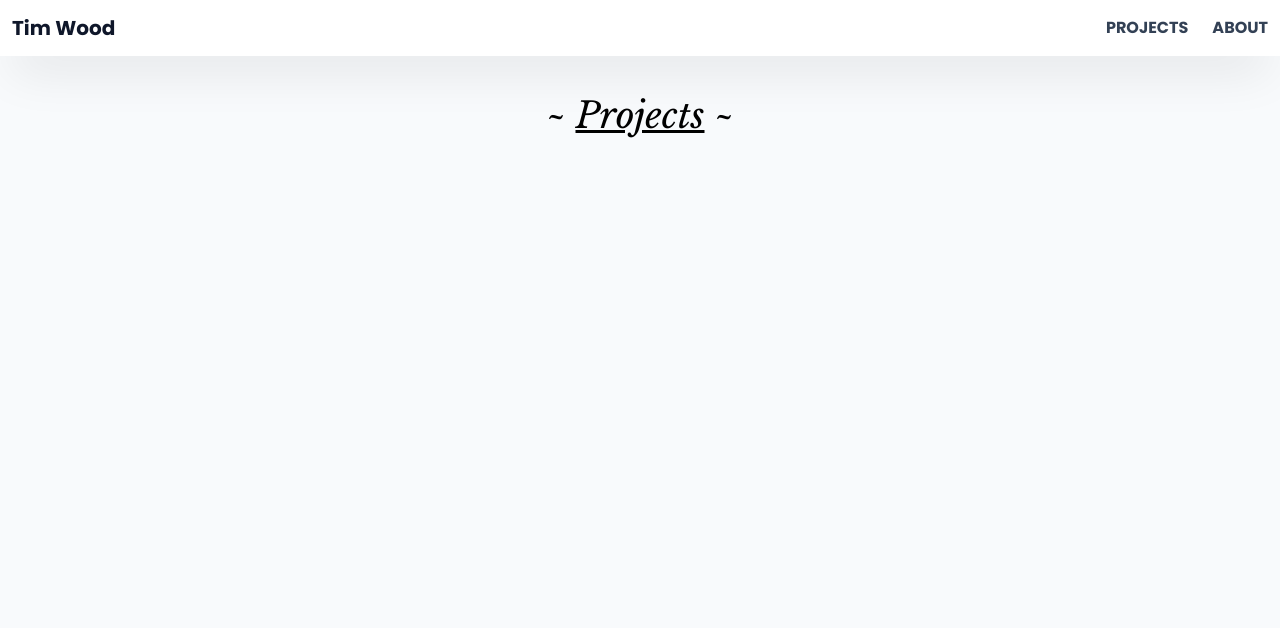
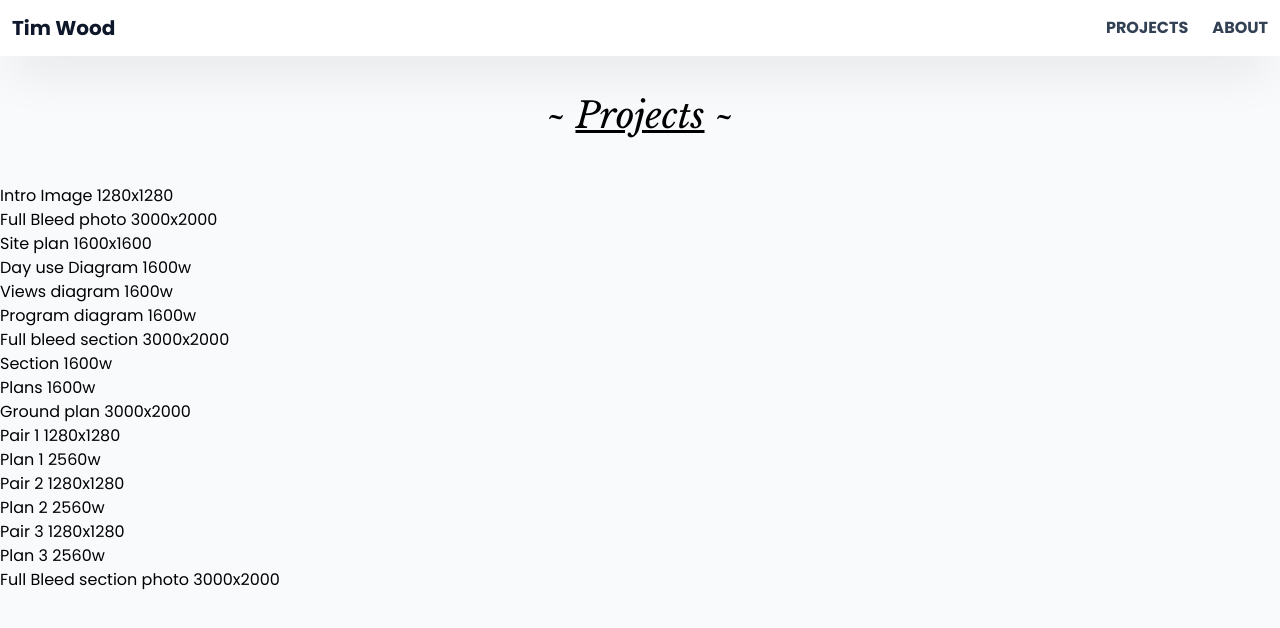
Before and after one commit to timrwood/portfolio, a SvelteKit app: page /projects/muse-athletic-club in a window 1280 px wide. Shown: the top 628 px of the page. Built offline with nearby package versions, Linux system fonts and the light colour scheme.

Commit message:
Athletic club placeholders

```diff
--- a/src/routes/projects/muse-athletic-club/+page.svelte
+++ b/src/routes/projects/muse-athletic-club/+page.svelte
@@ -1,2 +1,52 @@
 <script lang="ts">
 </script>
+
+Intro Image 1280x1280
+<br />
+
+Full Bleed photo 3000x2000
+<br />
+
+Site plan 1600x1600
+<br />
+
+Day use Diagram 1600w
+<br />
+
+Views diagram 1600w
+<br />
+
+Program diagram 1600w
+<br />
+
+Full bleed section 3000x2000
+<br />
+
+Section 1600w
+<br />
+
+Plans 1600w
+<br />
+
+Ground plan 3000x2000
+<br />
+
+Pair 1 1280x1280
+<br />
+
+Plan 1 2560w
+<br />
+
+Pair 2 1280x1280
+<br />
+
+Plan 2 2560w
+<br />
+
+Pair 3 1280x1280
+<br />
+
+Plan 3 2560w
+<br />
+
+Full Bleed section photo 3000x2000
```
